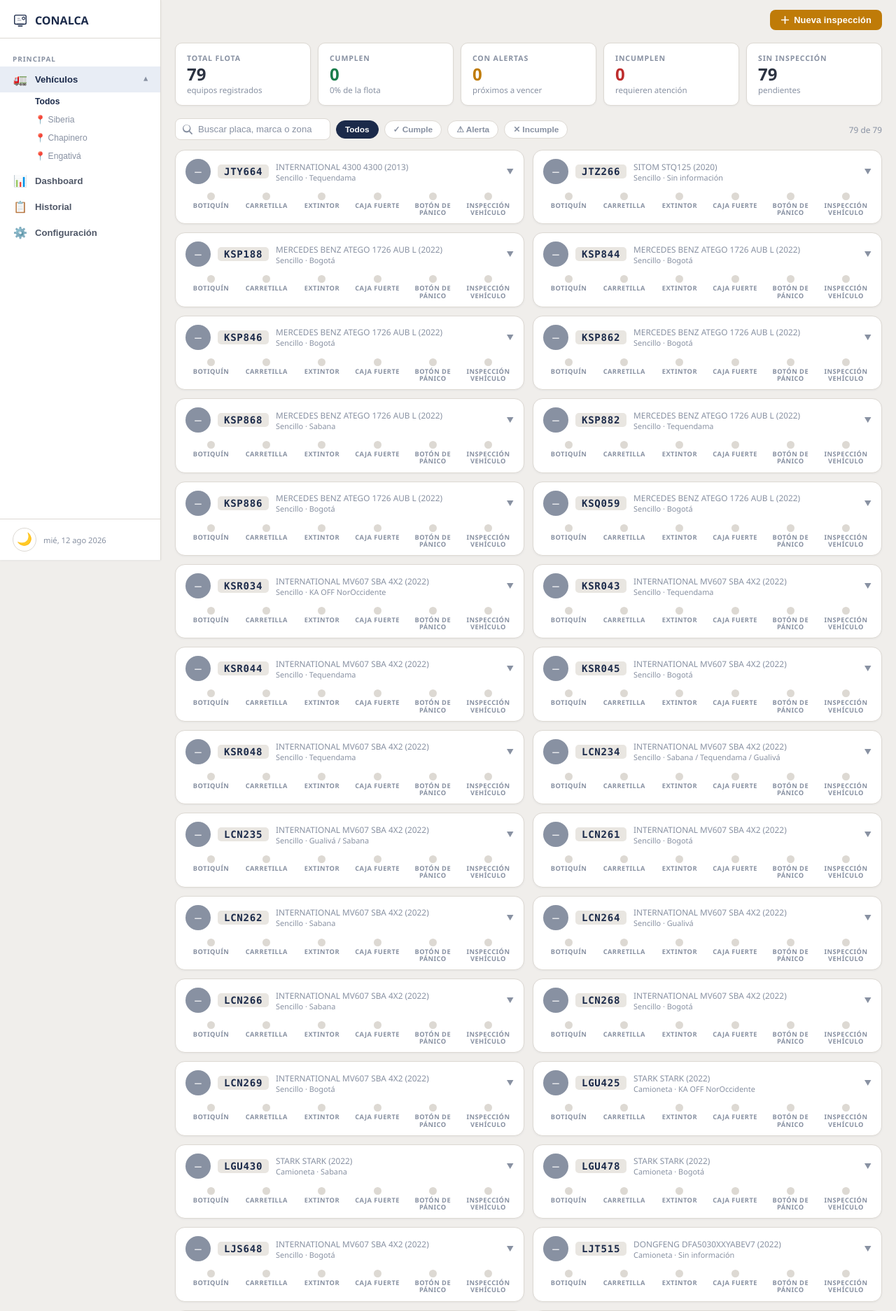
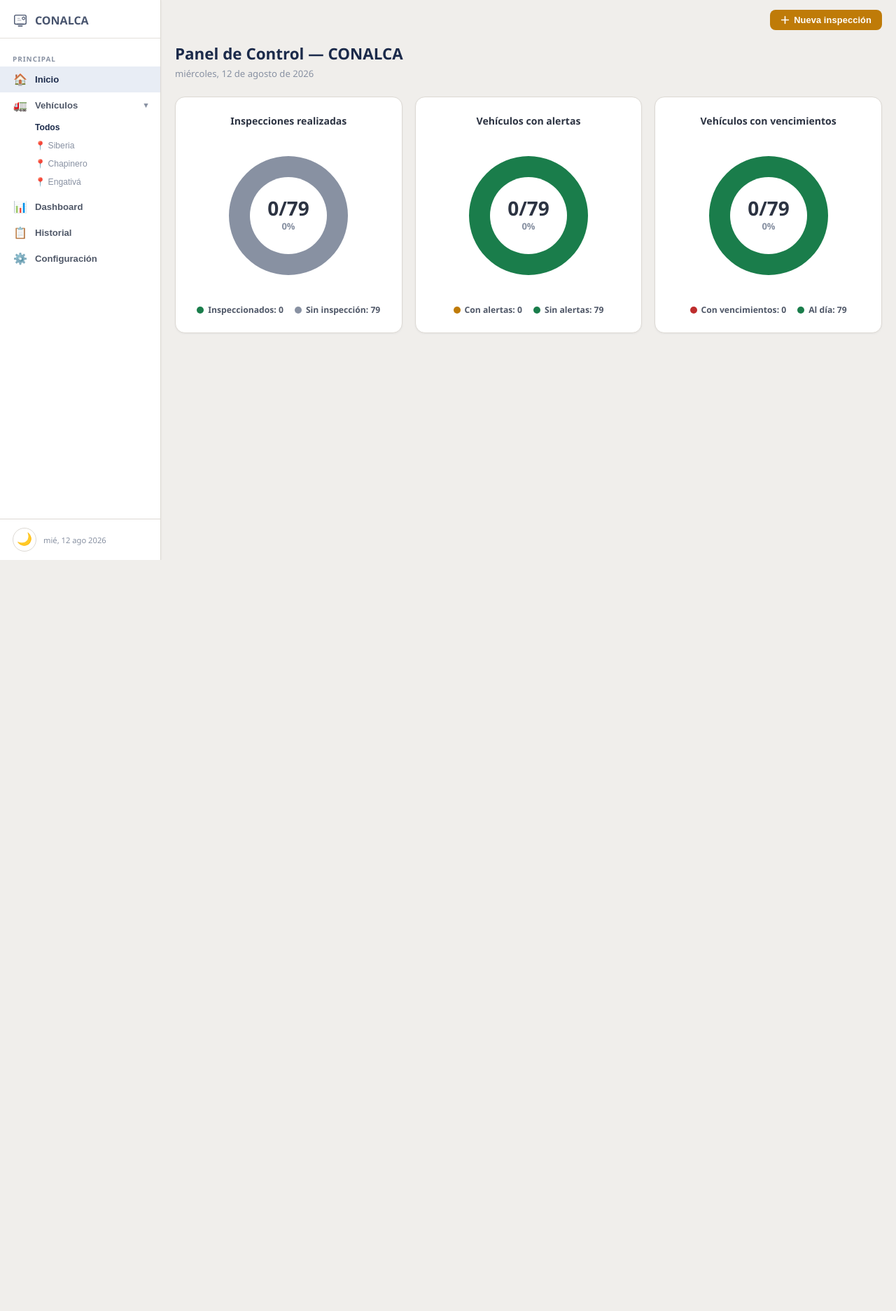
Before and after one commit to adriantrejos92-bit/Inspeccion-de-Vehiculos-, a PHP site: page /control-seguridad/ in a window 1280 px wide. Shown: the top 1873 px of the page at 70% size. After the commit the page ends 800 px from the top, so only its background shows below. Run offline with PHP 8.4, Linux system fonts and the light colour scheme; data comes from the database, SQL or seed files in the repository; data that the repository does not hold is empty; some libraries are stand-ins or nearby versions.

Commit message:
Vista Home con 3 graficas de pastel: inspeccionados, alertas, vencidos

```diff
--- a/css/estilos.css
+++ b/css/estilos.css
@@ -90,6 +90,8 @@ body{font-family:"Segoe UI",system-ui,-apple-system,sans-serif;background:var(--
 .sidebar{position:fixed;top:0;left:0;width:230px;height:100vh;background:var(--card);border-right:1px solid var(--border);display:flex;flex-direction:column;z-index:200;box-shadow:var(--sh-sm);transition:transform .25s}
 .sb-brand{display:flex;align-items:center;gap:10px;padding:18px 18px 14px;font-weight:800;font-size:1rem;color:var(--navy);border-bottom:1px solid var(--border)}
 .sb-brand svg{flex-shrink:0}
+.sb-brand-click{cursor:pointer;transition:.15s}
+.sb-brand-click:hover{opacity:.8}
 .sb-nav{flex:1;overflow-y:auto;padding:10px 0}
 .sb-section{font-size:.62rem;text-transform:uppercase;letter-spacing:.1em;color:var(--muted);font-weight:700;padding:12px 18px 4px}
 .sb-item{display:flex;align-items:center;gap:10px;width:100%;padding:9px 18px;border:none;background:0;font-size:.82rem;font-weight:600;color:var(--text2);cursor:pointer;transition:.15s;text-align:left;position:relative}
@@ -343,6 +345,17 @@ body{font-family:"Segoe UI",system-ui,-apple-system,sans-serif;background:var(--
 .dropdown-item:hover{background:var(--card-alt)}
 .dropdown-item .icon{font-size:1rem}
 
+/* ─── HOME ─── */
+.home-title{font-size:1.4rem;font-weight:800;color:var(--navy);margin-bottom:4px}
+.home-subtitle{font-size:.82rem;color:var(--muted);margin-bottom:24px}
+.home-charts{display:grid;grid-template-columns:repeat(auto-fit,minmax(280px,1fr));gap:18px}
+.home-card{background:var(--card);border:1px solid var(--border);border-radius:var(--r-lg);padding:24px;box-shadow:var(--sh-sm);text-align:center}
+.home-card h3{font-size:.88rem;font-weight:700;color:var(--text);margin-bottom:16px}
+.home-card canvas{display:block;margin:0 auto 16px}
+.home-legend{display:flex;justify-content:center;gap:16px;flex-wrap:wrap}
+.home-legend .hl-item{display:flex;align-items:center;gap:6px;font-size:.76rem;font-weight:600;color:var(--text2)}
+.home-legend .hl-dot{width:10px;height:10px;border-radius:50%;flex-shrink:0}
+
 /* Fotos evidencia */
 .foto-upload{border:2px dashed var(--border);border-radius:var(--r);padding:16px;text-align:center;cursor:pointer;transition:.2s;margin-top:4px}
 .foto-upload:hover{border-color:var(--navy);background:var(--card-alt)}
--- a/index.php
+++ b/index.php
@@ -10,14 +10,17 @@
 
 <!-- ═══ SIDEBAR ═══ -->
 <aside class="sidebar" id="sidebar">
-  <div class="sb-brand">
+  <div class="sb-brand sb-brand-click" onclick="switchTab('home', document.querySelector('.sb-item[data-tab=home]'))">
     <svg width="22" height="22" viewBox="0 0 24 24" fill="none"><rect x="3" y="4" width="18" height="14" rx="2" stroke="currentColor" stroke-width="1.5"/><path d="M7 18h10M9 21h6" stroke="currentColor" stroke-width="1.5" stroke-linecap="round"/><path d="M8 9h3M8 12h5" stroke="currentColor" stroke-width="1.2" stroke-linecap="round" opacity=".5"/><circle cx="17" cy="9" r="2" stroke="currentColor" stroke-width="1.2"/></svg>
     <span>CONALCA</span>
   </div>
 
   <nav class="sb-nav">
     <div class="sb-section">PRINCIPAL</div>
-    <button class="sb-item on" data-tab="vehiculos" onclick="switchTab('vehiculos',this)">
+    <button class="sb-item on" data-tab="home" onclick="switchTab('home',this)">
+      <span class="sb-icon">🏠</span> Inicio
+    </button>
+    <button class="sb-item" data-tab="vehiculos" onclick="switchTab('vehiculos',this)">
       <span class="sb-icon">🚛</span> Vehículos
       <span class="sb-arrow">▾</span>
     </button>
@@ -77,8 +80,31 @@
 
   <div class="main">
 
+  <!-- ═══ TAB: HOME ═══ -->
+  <div class="tab on" id="tab-home">
+    <h2 class="home-title">Panel de Control — CONALCA</h2>
+    <p class="home-subtitle" id="homeDate"></p>
+    <div class="home-charts">
+      <div class="home-card">
+        <h3>Inspecciones realizadas</h3>
+        <canvas id="pieInspeccionados" width="220" height="220"></canvas>
+        <div class="home-legend" id="legInspeccionados"></div>
+      </div>
+      <div class="home-card">
+        <h3>Vehículos con alertas</h3>
+        <canvas id="pieAlertas" width="220" height="220"></canvas>
+        <div class="home-legend" id="legAlertas"></div>
+      </div>
+      <div class="home-card">
+        <h3>Vehículos con vencimientos</h3>
+        <canvas id="pieVencidos" width="220" height="220"></canvas>
+        <div class="home-legend" id="legVencidos"></div>
+      </div>
+    </div>
+  </div>
+
   <!-- ═══ TAB: VEHÍCULOS ═══ -->
-  <div class="tab on" id="tab-vehiculos">
+  <div class="tab" id="tab-vehiculos">
     <div class="kpis" id="kpis1"></div>
     <div class="fbar">
       <input type="search" class="search" placeholder="Buscar placa, marca o zona…" id="searchBox" oninput="filtrar()">
--- a/js/app.js
+++ b/js/app.js
@@ -110,6 +110,7 @@ function switchTab(tab, btn) {
   const subVeh = document.getElementById('sbSubVeh');
   if (tab === 'vehiculos') subVeh.classList.add('open');
   else subVeh.classList.remove('open');
+  if (tab === 'home') renderHome();
   if (tab === 'dashboard') renderDash();
   if (tab === 'historial') renderHist();
   if (tab === 'config') renderConfig();
@@ -159,6 +160,7 @@ function getZonaPlacas(zona) {
 
 async function init() {
   await cargarDatos();
+  renderHome();
   renderGrid();
   renderKPIs();
   renderConfig();
@@ -708,6 +710,111 @@ async function guardar() {
 }
 
 // ═══════════════════════════════════
+//  HOME — 3 PIE CHARTS
+// ═══════════════════════════════════
+function renderHome() {
+  document.getElementById('homeDate').textContent = new Date().toLocaleDateString('es-CO', { weekday: 'long', year: 'numeric', month: 'long', day: 'numeric' });
+
+  const f = getFlota(), tot = f.length;
+  let inspeccionados = 0, conAlertas = 0, conVencidos = 0;
+
+  f.forEach(v => {
+    const ev = evalVehiculo(v.placa);
+    if (ev.estado !== 'none') inspeccionados++;
+    if (ev.hasWarn) conAlertas++;
+    if (ev.hasFail) conVencidos++;
+  });
+
+  const sinInspeccion = tot - inspeccionados;
+  const sinAlertas = tot - conAlertas;
+  const sinVencidos = tot - conVencidos;
+
+  const cs = getComputedStyle(document.documentElement);
+  const green = cs.getPropertyValue('--green').trim() || '#1A7D4B';
+  const amber = cs.getPropertyValue('--amber').trim() || '#BF7B08';
+  const red = cs.getPropertyValue('--red').trim() || '#BE2D2D';
+  const muted = cs.getPropertyValue('--muted').trim() || '#8891A2';
+
+  drawPie('pieInspeccionados', [
+    { value: inspeccionados, color: green, label: 'Inspeccionados' },
+    { value: sinInspeccion, color: muted, label: 'Sin inspección' }
+  ], 'legInspeccionados');
+
+  drawPie('pieAlertas', [
+    { value: conAlertas, color: amber, label: 'Con alertas' },
+    { value: sinAlertas, color: green, label: 'Sin alertas' }
+  ], 'legAlertas');
+
+  drawPie('pieVencidos', [
+    { value: conVencidos, color: red, label: 'Con vencimientos' },
+    { value: sinVencidos, color: green, label: 'Al día' }
+  ], 'legVencidos');
+}
+
+function drawPie(canvasId, segments, legendId) {
+  const canvas = document.getElementById(canvasId);
+  if (!canvas) return;
+  const dpr = window.devicePixelRatio || 1;
+  const size = 220;
+  canvas.width = size * dpr;
+  canvas.height = size * dpr;
+  canvas.style.width = size + 'px';
+  canvas.style.height = size + 'px';
+  const ctx = canvas.getContext('2d');
+  ctx.scale(dpr, dpr);
+
+  const cx = size / 2, cy = size / 2, r = 85;
+  const total = segments.reduce((s, seg) => s + seg.value, 0);
+
+  if (total === 0) {
+    ctx.beginPath();
+    ctx.arc(cx, cy, r, 0, Math.PI * 2);
+    ctx.fillStyle = segments[1]?.color || '#ccc';
+    ctx.fill();
+  } else {
+    let startAngle = -Math.PI / 2;
+    segments.forEach(seg => {
+      if (seg.value === 0) return;
+      const sliceAngle = (seg.value / total) * Math.PI * 2;
+      ctx.beginPath();
+      ctx.moveTo(cx, cy);
+      ctx.arc(cx, cy, r, startAngle, startAngle + sliceAngle);
+      ctx.closePath();
+      ctx.fillStyle = seg.color;
+      ctx.fill();
+      startAngle += sliceAngle;
+    });
+  }
+
+  // Donut hole
+  const bg = getComputedStyle(document.documentElement).getPropertyValue('--card').trim() || '#fff';
+  ctx.beginPath();
+  ctx.arc(cx, cy, 55, 0, Math.PI * 2);
+  ctx.fillStyle = bg;
+  ctx.fill();
+
+  // Center text
+  const mainVal = segments[0].value;
+  const pct = total ? Math.round(mainVal / total * 100) : 0;
+  ctx.textAlign = 'center';
+  ctx.textBaseline = 'middle';
+  ctx.fillStyle = getComputedStyle(document.documentElement).getPropertyValue('--text').trim() || '#333';
+  ctx.font = 'bold 28px "Segoe UI", system-ui, sans-serif';
+  ctx.fillText(mainVal + '/' + total, cx, cy - 8);
+  ctx.font = '600 13px "Segoe UI", system-ui, sans-serif';
+  ctx.fillStyle = getComputedStyle(document.documentElement).getPropertyValue('--muted').trim() || '#888';
+  ctx.fillText(pct + '%', cx, cy + 16);
+
+  // Legend
+  const leg = document.getElementById(legendId);
+  if (leg) {
+    leg.innerHTML = segments.map(s =>
+      `<div class="hl-item"><div class="hl-dot" style="background:${s.color}"></div>${s.label}: ${s.value}</div>`
+    ).join('');
+  }
+}
+
+// ═══════════════════════════════════
 //  DASHBOARD
 // ═══════════════════════════════════
 function renderDash() {
```
